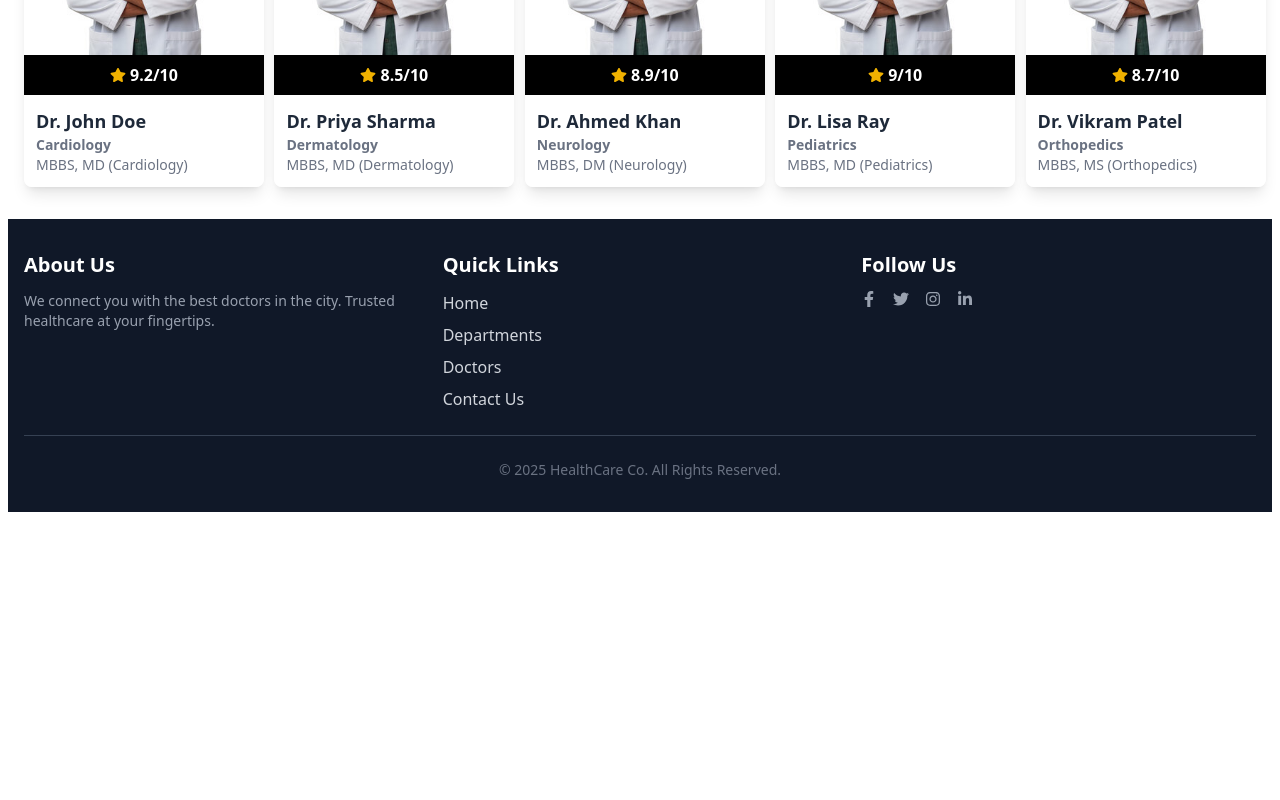
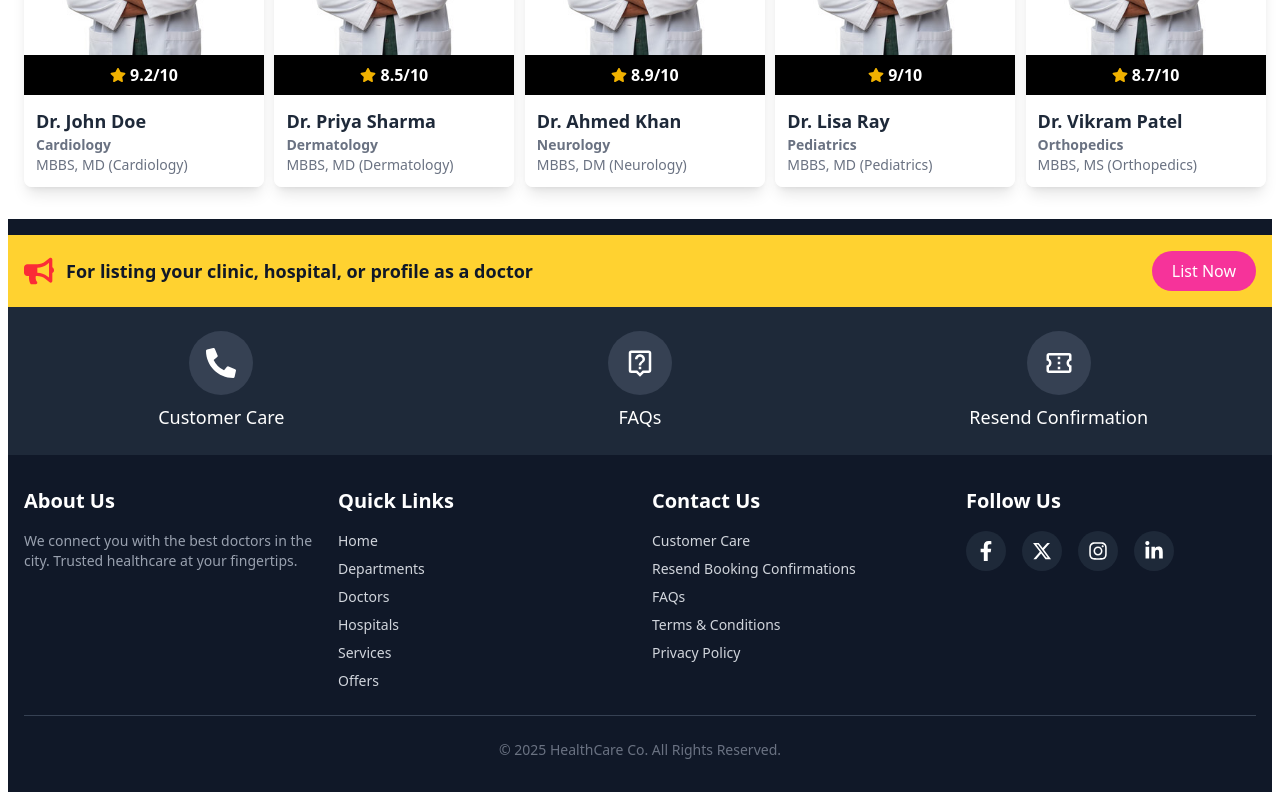
Before and after one commit to abdulvahabaa/book-my-doc-app, a React (Vite) app: page / in a window 1280 px wide. Shown: the part 586-1386 px from the top of the page. Before the commit the page ends 1106 px from the top, so only its background shows below. Built offline with nearby package versions, Linux system fonts and the light colour scheme.

Commit message:
refactor:footer setion improvised

```diff
--- a/src/components/Footer.jsx/Footer.jsx
+++ b/src/components/Footer.jsx/Footer.jsx
@@ -1,50 +1,190 @@
-import React from 'react'
-import { FaFacebookF, FaTwitter, FaInstagram, FaLinkedinIn } from 'react-icons/fa'
+import React from "react";
+import {
+  FaFacebookF,
+  FaInstagram,
+  FaLinkedinIn,
+  FaPhoneAlt,
+  FaBullhorn,
+} from "react-icons/fa";
+import { FaXTwitter } from "react-icons/fa6";
+import { MdOutlineLiveHelp, MdOutlineConfirmationNumber } from "react-icons/md"; // Icons for FAQ and Resend Confirmation
 
 const Footer = () => {
   return (
-    <footer className="bg-gray-900 text-gray-300 py-8">
-      <div className="container mx-auto px-4">
-        {/* Top Section - Footer Links & Info */}
-        <div className="grid grid-cols-1 md:grid-cols-3 gap-6 border-b border-gray-700 pb-6">
-          {/* About */}
+    <footer className="bg-gray-900 text-gray-300 pt-4">
+      {/* Listing Section */}
+      <div className="bg-amber-300 py-4">
+        <div className="container mx-auto px-4 flex flex-col md:flex-row items-center justify-between text-center md:text-left space-y-3 md:space-y-0">
+          {/* Left side with icon + text */}
+          <div className="flex items-center space-x-3">
+            <FaBullhorn className="text-3xl text-red-500" />
+            <h3 className="text-lg font-semibold text-gray-900">
+              For listing your clinic, hospital, or profile as a doctor
+            </h3>
+          </div>
+
+          {/* List Now button */}
+          <button className="bg-pink-500 text-white px-5 py-2 rounded-full hover:bg-pink-600 transition">
+            List Now
+          </button>
+        </div>
+      </div>
+
+      {/* New Gray Section with Big Icons */}
+      <div className="bg-gray-800 py-6">
+        <div className="container mx-auto px-4 grid grid-cols-1 md:grid-cols-3 gap-6 text-center">
+          {/* Customer Care */}
+          <div className="flex flex-col items-center space-y-2">
+            <div className="w-16 h-16 flex items-center justify-center rounded-full bg-gray-700 text-white text-3xl">
+              <FaPhoneAlt />
+            </div>
+            <p className="text-white text-lg font-medium">Customer Care</p>
+          </div>
+
+          {/* FAQ */}
+          <div className="flex flex-col items-center space-y-2">
+            <div className="w-16 h-16 flex items-center justify-center rounded-full bg-gray-700 text-white text-3xl">
+              <MdOutlineLiveHelp />
+            </div>
+            <p className="text-white text-lg font-medium">FAQs</p>
+          </div>
+
+          {/* Resend Confirmation */}
+          <div className="flex flex-col items-center space-y-2">
+            <div className="w-16 h-16 flex items-center justify-center rounded-full bg-gray-700 text-white text-3xl">
+              <MdOutlineConfirmationNumber />
+            </div>
+            <p className="text-white text-lg font-medium">
+              Resend Confirmation
+            </p>
+          </div>
+        </div>
+      </div>
+
+      {/* Main Footer Content */}
+      <div className="container mx-auto px-4 py-8">
+        <div className="grid grid-cols-1 md:grid-cols-4 gap-6 border-b border-gray-700 pb-6">
+          {/* About Us */}
           <div>
-            <h3 className="text-xl font-semibold text-white mb-3">About Us</h3>
+            <h3 className="text-xl font-semibold text-white mb-4">About Us</h3>
             <p className="text-sm text-gray-400">
-              We connect you with the best doctors in the city. Trusted healthcare at your fingertips.
+              We connect you with the best doctors in the city. Trusted
+              healthcare at your fingertips.
             </p>
           </div>
 
           {/* Quick Links */}
           <div>
-            <h3 className="text-xl font-semibold text-white mb-3">Quick Links</h3>
-            <ul className="space-y-2">
-              <li><a href="#" className="hover:text-white">Home</a></li>
-              <li><a href="#" className="hover:text-white">Departments</a></li>
-              <li><a href="#" className="hover:text-white">Doctors</a></li>
-              <li><a href="#" className="hover:text-white">Contact Us</a></li>
+            <h3 className="text-xl font-semibold text-white mb-4">
+              Quick Links
+            </h3>
+            <ul className="space-y-2 text-sm">
+              <li>
+                <a href="#" className="hover:text-white">
+                  Home
+                </a>
+              </li>
+              <li>
+                <a href="#" className="hover:text-white">
+                  Departments
+                </a>
+              </li>
+              <li>
+                <a href="#" className="hover:text-white">
+                  Doctors
+                </a>
+              </li>
+              <li>
+                <a href="#" className="hover:text-white">
+                  Hospitals
+                </a>
+              </li>
+              <li>
+                <a href="#" className="hover:text-white">
+                  Services
+                </a>
+              </li>
+              <li>
+                <a href="#" className="hover:text-white">
+                  Offers
+                </a>
+              </li>
             </ul>
           </div>
 
-          {/* Social Links */}
+          {/* Contact Us */}
           <div>
-            <h3 className="text-xl font-semibold text-white mb-3">Follow Us</h3>
+            <h3 className="text-xl font-semibold text-white mb-4">
+              Contact Us
+            </h3>
+            <ul className="space-y-2 text-sm">
+              <li>
+                <a href="#" className="hover:text-white">
+                  Customer Care
+                </a>
+              </li>
+              <li>
+                <a href="#" className="hover:text-white">
+                  Resend Booking Confirmations
+                </a>
+              </li>
+              <li>
+                <a href="#" className="hover:text-white">
+                  FAQs
+                </a>
+              </li>
+              <li>
+                <a href="#" className="hover:text-white">
+                  Terms & Conditions
+                </a>
+              </li>
+              <li>
+                <a href="#" className="hover:text-white">
+                  Privacy Policy
+                </a>
+              </li>
+            </ul>
+          </div>
+
+          {/* Follow Us with Rounded Icons */}
+          <div>
+            <h3 className="text-xl font-semibold text-white mb-4">Follow Us</h3>
             <div className="flex space-x-4">
-              <a href="#" className="text-gray-400 hover:text-white"><FaFacebookF /></a>
-              <a href="#" className="text-gray-400 hover:text-white"><FaTwitter /></a>
-              <a href="#" className="text-gray-400 hover:text-white"><FaInstagram /></a>
-              <a href="#" className="text-gray-400 hover:text-white"><FaLinkedinIn /></a>
+              <a
+                href="#"
+                className="w-10 h-10 flex items-center justify-center rounded-full bg-gray-800 hover:bg-blue-600 text-white text-xl transition-transform transform hover:scale-110"
+              >
+                <FaFacebookF />
+              </a>
+              <a
+                href="#"
+                className="w-10 h-10 flex items-center justify-center rounded-full bg-gray-800 hover:bg-black text-white text-xl transition-transform transform hover:scale-110"
+              >
+                <FaXTwitter />
+              </a>
+              <a
+                href="#"
+                className="w-10 h-10 flex items-center justify-center rounded-full bg-gray-800 hover:bg-pink-600 text-white text-xl transition-transform transform hover:scale-110"
+              >
+                <FaInstagram />
+              </a>
+              <a
+                href="#"
+                className="w-10 h-10 flex items-center justify-center rounded-full bg-gray-800 hover:bg-blue-700 text-white text-xl transition-transform transform hover:scale-110"
+              >
+                <FaLinkedinIn />
+              </a>
             </div>
           </div>
         </div>
 
-        {/* Bottom Section - Copyright */}
+        {/* Copyright Section */}
         <div className="text-center text-sm text-gray-500 mt-6">
           © {new Date().getFullYear()} HealthCare Co. All Rights Reserved.
         </div>
       </div>
     </footer>
-  )
-}
+  );
+};
 
-export default Footer
+export default Footer;
--- a/src/pages/Home.jsx
+++ b/src/pages/Home.jsx
@@ -13,12 +13,12 @@ const Home = () => {
       <div className="pt-16">
         <SubNavbar />
       </div>
-      <div className="p-3">
+      <main className="p-3">
         <Title>Choose Your Department</Title>
         <DepartmentsCarosel />
         <Title>Near by Doctors</Title>
         <DoctorsCard />
-      </div>
+      </main>
       <div className="p-2">
         <Footer />
       </div>
```
